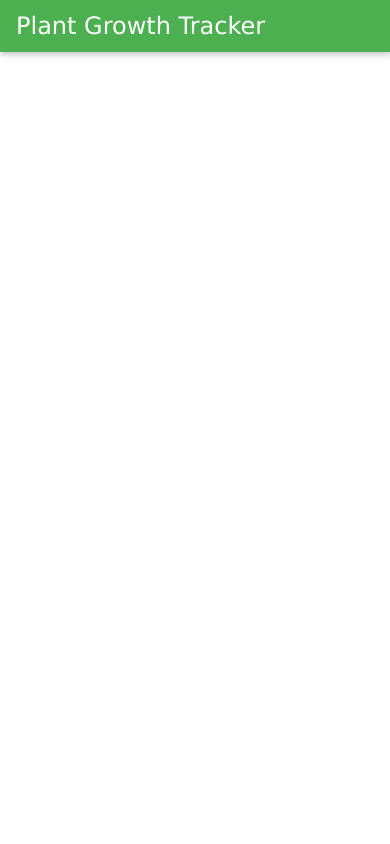
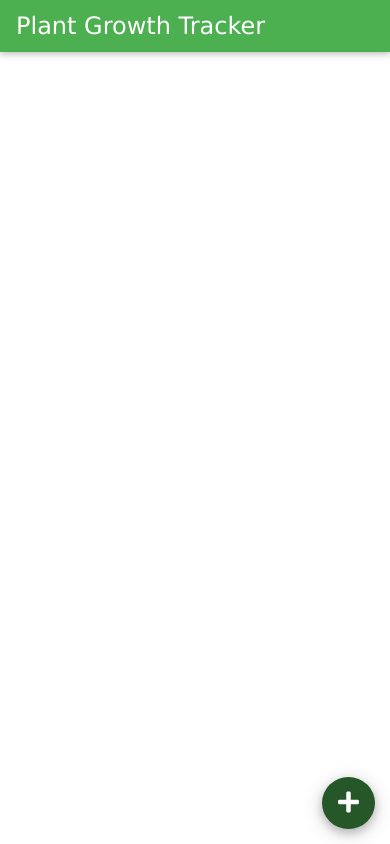
Before and after one commit to dj1411/GardenJournal, a website: page www/index2.html in a window 390 px wide. Drawn offline with Linux system fonts and the light colour scheme; some packages are replaced by stand-ins of ours.

Commit message:
add plant button

```diff
--- /dev/null
+++ b/www/css/index2.css
@@ -0,0 +1,5 @@
+#buttonAddPlant {
+    position: fixed;
+    right: 15px;
+    bottom: 15px;
+}
--- a/www/index2.html
+++ b/www/index2.html
@@ -28,6 +28,7 @@
         <link rel="stylesheet" type="text/css" href="css/w3/w3.css" />
         <link rel="stylesheet" type="text/css" href="css/w3/w3-theme-green.css" />
         <link rel="stylesheet" type="text/css" href="css/fontawesome-free-5.1.0-web/css/all.css" />
+        <link rel="stylesheet" type="text/css" href="css/index2.css" />
     </head>
     <body onload="main()" class="w3-text-theme">
 
@@ -35,6 +36,9 @@
         <div class="w3-bar w3-theme w3-xlarge w3-card">
             <span class="w3-bar-item" id="title"></span>
         </div>
+
+        <!-- floating (+) button -->
+        <button id="buttonAddPlant" class="w3-button w3-xlarge w3-circle w3-theme-action w3-card-4 w3-ripple"><i class="fa fa-plus"></i></button>
 
         <!-- including all script files -->
         <script type="text/javascript" src="cordova.js"></script>
```
